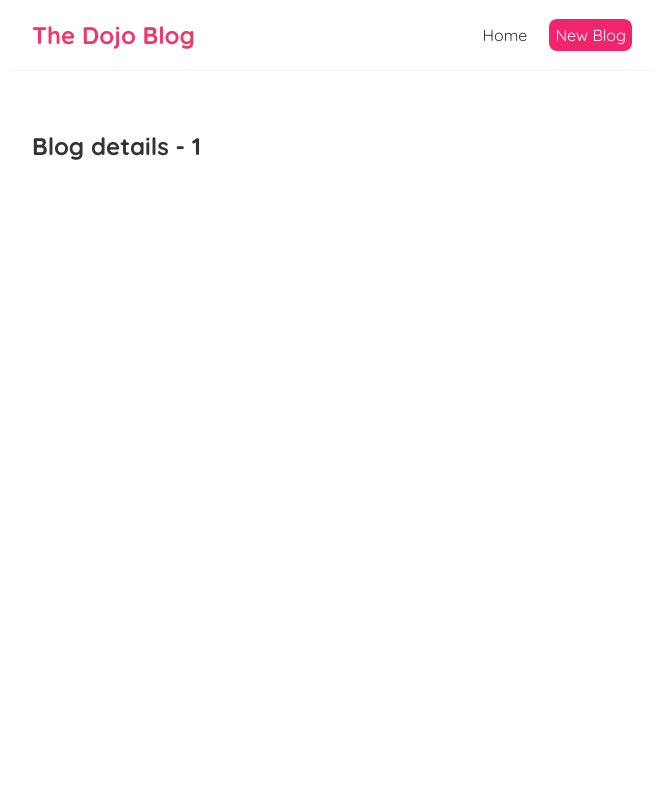
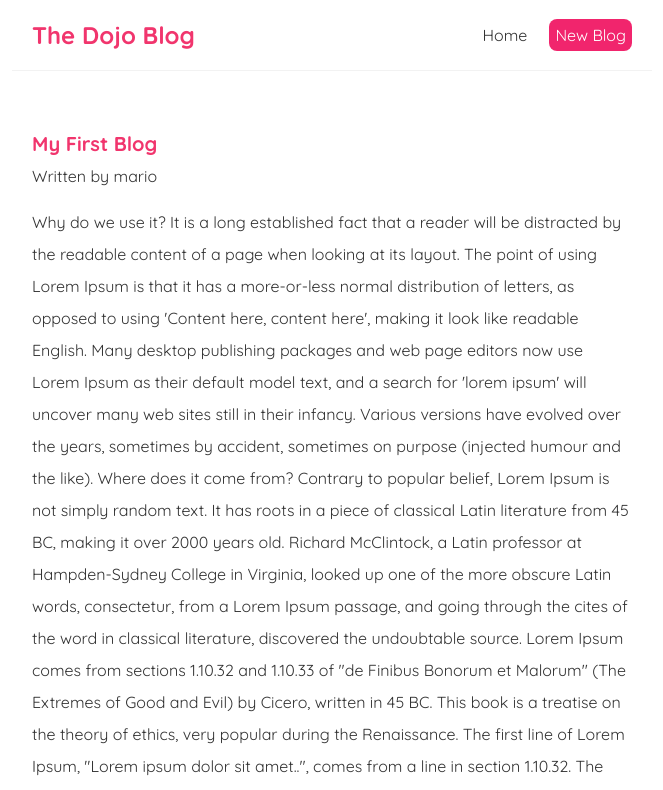
Before and after one commit to maryferrer/React_blog, a React (Create React App) app: page /blogs/1 in a window 1280 px wide. Shown: the top 790 px of the page, without its empty margins (308-971 px from the left). Built offline with nearby package versions, Linux system fonts and the light colour scheme; data requests are answered from the project's data file.

Commit message:
add custom hook to BlogDetails.js component to fetch blog details, add styles for blog details page

```diff
--- a/src/BlogDetails.js
+++ b/src/BlogDetails.js
@@ -1,11 +1,21 @@
 import { useParams } from "react-router";
+import useFetch from "./useFetch";
 
 const BlogDetails = () => {
     const { id } = useParams();
+    const { data: blog, error, isPending } = useFetch('http://localhost:8000/blogs/' + id);
 
     return (
         <div className="blog-details">
-            <h2>Blog details - { id }</h2>
+            { isPending && <div>Loading...</div> }
+            { error && <div>{ error }</div> }
+            { blog && (
+                <article>
+                    <h2>{ blog.title }</h2>
+                    <p>Written by { blog.author }</p>
+                    <div>{ blog.body }</div>
+                </article>
+            )}
         </div>
      );
 }
--- a/src/index.css
+++ b/src/index.css
@@ -51,3 +51,21 @@
 .blog-preview a{
   text-decoration: none;
 }
+/* blog details page */
+.blog-details h2 {
+  font-size: 20px;
+  color: #f1356d;
+  margin-bottom: 10px;
+}
+.blog-details div {
+  margin: 20px 0;
+  line-height: 2rem;
+}
+.blog-details button {
+  background: #f1356d;
+  color: #fff;
+  border: 0;
+  padding: 8px;
+  border-radius: 8px;
+  cursor: pointer;
+}
```
